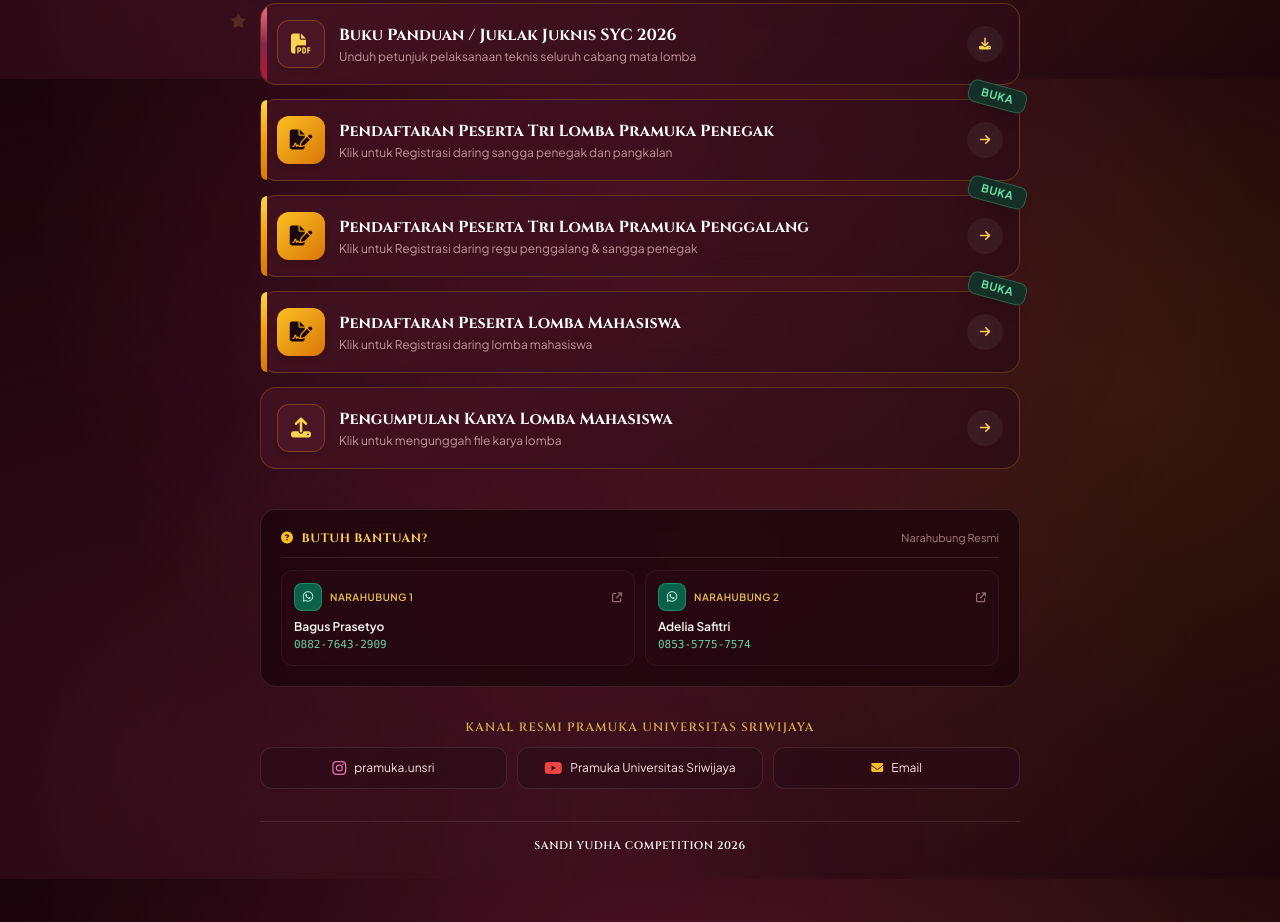
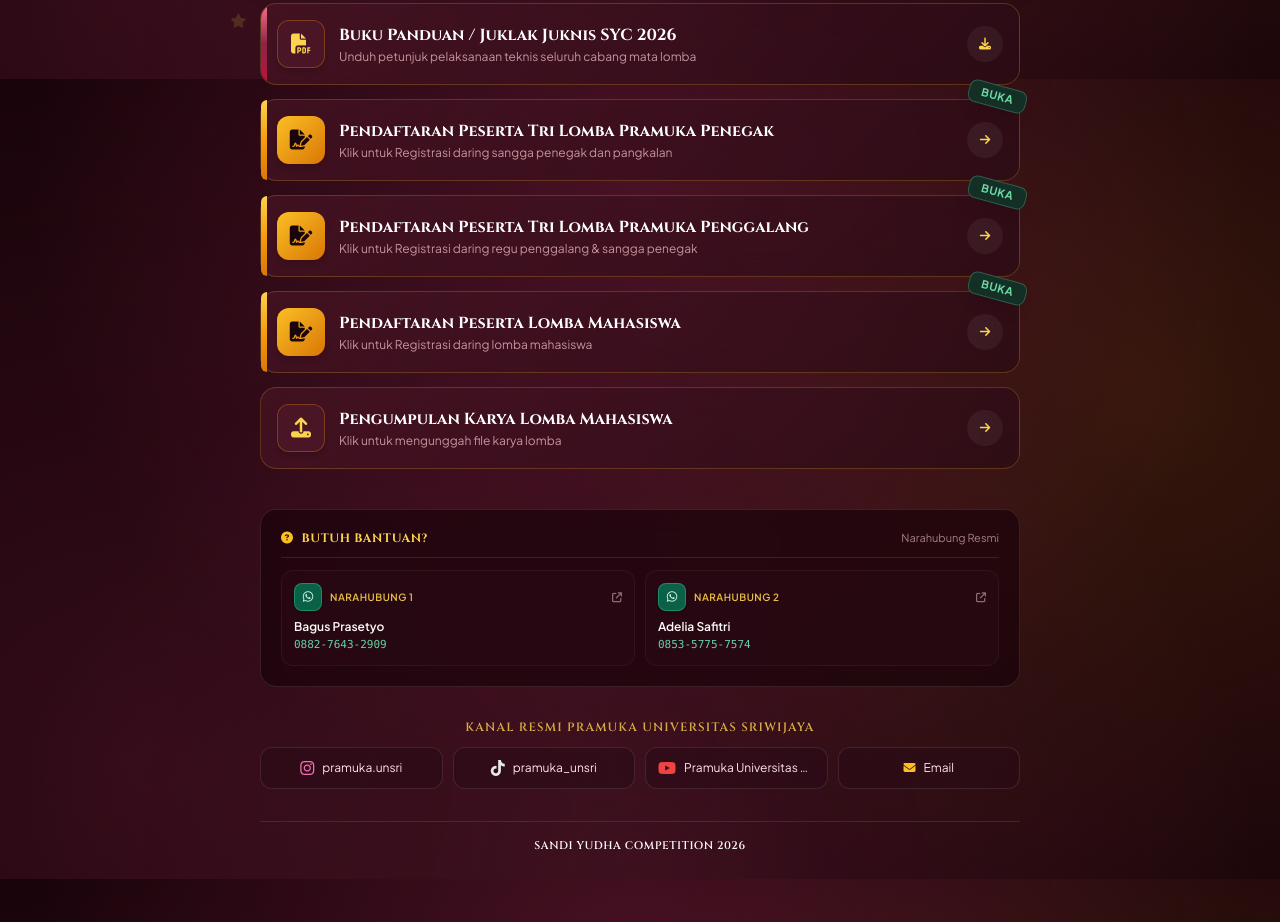
Before and after one commit to ZakaaGregeddd/SYC-LinkPortal, a plain HTML site: page index.html in a window 1280 px wide. Shown: the part 721-1643 px from the top of the page. Drawn offline with nearby package versions, Linux system fonts and the light colour scheme; a web font is replaced by a local one.

Commit message:
feat: add tiktok button link

```diff
--- a/index.html
+++ b/index.html
@@ -416,12 +416,18 @@
                 <p class="text-xs uppercase font-cinzel tracking-widest text-gold-300/80 mb-3 font-semibold">
                     Kanal Resmi Pramuka Universitas Sriwijaya
                 </p>
-                <div class="grid grid-cols-1 sm:grid-cols-3 gap-2.5 w-full">
+                <div class="grid grid-cols-1 sm:grid-cols-2 md:grid-cols-4 gap-2.5 w-full">
                     <a class="flex items-center justify-center gap-2 py-2 px-3 rounded-xl bg-maroon-900/60 hover:bg-maroon-800 border border-white/10 hover:border-gold-400/40 text-rose-100 hover:text-gold-200 transition-all text-xs group"
                         href="https://instagram.com/pramuka.unsri" rel="noopener noreferrer" target="_blank">
                         <i
                             class="fa-brands fa-instagram text-base text-pink-400 group-hover:scale-110 transition-transform"></i>
                         <span class="truncate">pramuka.unsri</span>
+                    </a>
+                    <a class="flex items-center justify-center gap-2 py-2 px-3 rounded-xl bg-maroon-900/60 hover:bg-maroon-800 border border-white/10 hover:border-gold-400/40 text-rose-100 hover:text-gold-200 transition-all text-xs group"
+                        href="https://www.tiktok.com/@pramuka_unsri?_r=1&_t=ZS-99v8mbiN8y5" rel="noopener noreferrer" target="_blank">
+                        <i
+                            class="fa-brands fa-tiktok text-base text-gray-200 group-hover:scale-110 transition-transform"></i>
+                        <span class="truncate">pramuka_unsri</span>
                     </a>
                     <a class="flex items-center justify-center gap-2 py-2 px-3 rounded-xl bg-maroon-900/60 hover:bg-maroon-800 border border-white/10 hover:border-gold-400/40 text-rose-100 hover:text-gold-200 transition-all text-xs group"
                         href="https://www.youtube.com/@pramuka.universitas.sriwijaya" rel="noopener noreferrer" target="_blank">
```
